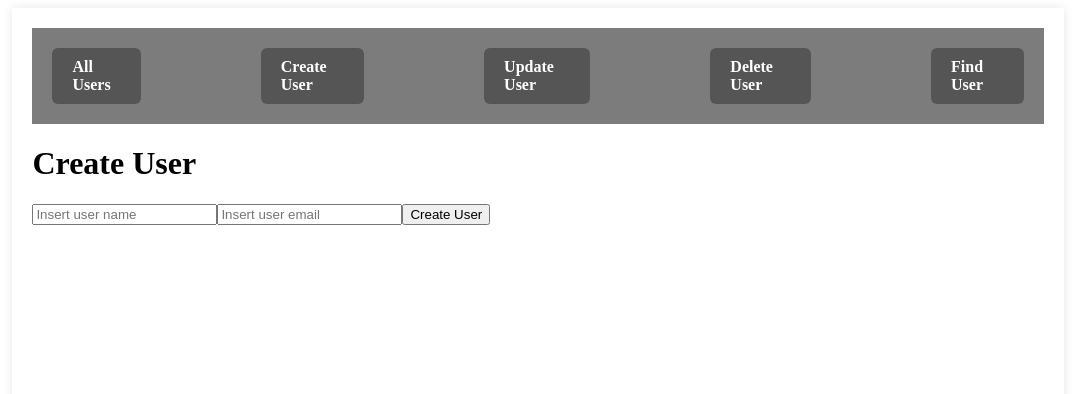
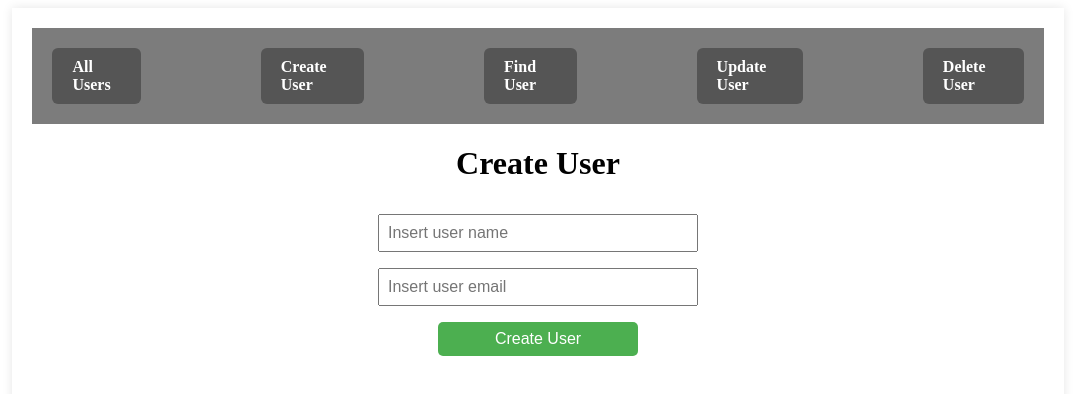
Before and after one commit to MatheusZago/node-react-restful, a React (Create React App) app in the folder frontend/: page /create-user in a window 1280 px wide. Shown: the top 394 px of the page, without its empty margins (102-1177 px from the left). Built offline with nearby package versions, Linux system fonts and the light colour scheme.

Commit message:
Add css to forms, table and details

```diff
--- a/frontend/src/components/create-user-form.jsx
+++ b/frontend/src/components/create-user-form.jsx
@@ -1,3 +1,5 @@
+import "./css/forms.css";
+
 export default function CreateUserForm({
   name,
   email,
@@ -11,7 +13,7 @@ export default function CreateUserForm({
   return (
     <div>
       <h1>Create User</h1>
-      <form onSubmit={handleSubmit}>
+      <form onSubmit={handleSubmit} className="form-container">
         <input
           type="text"
           placeholder="Insert user name"
@@ -30,8 +32,8 @@ export default function CreateUserForm({
       </form>
 
       {loading && <p>Loading...</p>}
-      {error && <p style={{ color: "red" }}>{error}</p>}
-      {message && <p style={{ color: "green" }}>{message}</p>}
+      {error && <p style={{ color: "red", textAlign: "center" }}>{error}</p>}
+      {message && <p style={{ color: "green", textAlign: "center" }}>{message}</p>}
     </div>
   );
 }
--- /dev/null
+++ b/frontend/src/components/css/forms.css
@@ -0,0 +1,33 @@
+.form-container {
+  display: flex;
+  flex-direction: column;
+  align-items: center;
+  gap: 1rem;
+  margin-top: 2rem;
+}
+
+.form-container input {
+  width: 300px;
+  padding: 0.5rem;
+  font-size: 1rem;
+}
+
+.form-container button {
+  width: 200px;
+  padding: 0.5rem;
+  font-size: 1rem;
+  background-color: #4caf50;
+  color: white;
+  border: none;
+  cursor: pointer;
+  border-radius: 5px;
+}
+
+.form-container button:disabled {
+  background-color: gray;
+  cursor: not-allowed;
+}
+
+h1{
+  text-align: center;
+}
--- /dev/null
+++ b/frontend/src/components/css/table.css
@@ -0,0 +1,31 @@
+table {
+    width: 100%;
+    border-collapse: collapse;
+    margin: 20px 0;
+    font-family: Arial, sans-serif;
+  }
+
+  /* Estilizando o cabeçalho da tabela */
+  th {
+    background-color: #f2f2f2;
+    padding: 10px;
+    text-align: left;
+    border: 1px solid #ddd;
+  }
+
+  /* Estilizando as células da tabela */
+  td {
+    padding: 10px;
+    border: 1px solid #ddd;
+    text-align: left;
+  }
+
+  /* Estilizando as linhas da tabela para um efeito de zebra (alternando cores de fundo) */
+  tr:nth-child(even) {
+    background-color: #f9f9f9;
+  }
+
+  /* Estilizando as linhas ao passar o mouse */
+  tr:hover {
+    background-color: #f1f1f1;
+  }
--- /dev/null
+++ b/frontend/src/components/css/user-details.css
@@ -0,0 +1,15 @@
+.user-details-container {
+    border: 1px solid #ccc;
+    padding: 1.5rem;
+    margin-top: 2rem;
+    border-radius: 8px;
+    background-color: #f9f9f9;
+    width: 400px;
+    margin-left: auto;
+    margin-right: auto;
+  }
+
+  .user-details-container p {
+    margin: 0.5rem 0;
+    font-size: 1rem;
+  }
--- a/frontend/src/components/delete-user-form.jsx
+++ b/frontend/src/components/delete-user-form.jsx
@@ -1,3 +1,5 @@
+import "./css/forms.css";
+
 export default function DeleteUserForm({
     inputId,
     setInputId,
@@ -9,14 +11,14 @@ export default function DeleteUserForm({
     return (
       <div>
         <h1>Delete User</h1>
-        <form onSubmit={handleSubmit}>
+        <form onSubmit={handleSubmit} className="form-container">
           <input
             type="text"
             placeholder="Insert user Id"
             value={inputId}
             onChange={(e) => setInputId(e.target.value)}
           />
-          <button type="submit">Delete</button>
+          <button type="submit" style={{ backgroundColor: "rgb(169, 63, 62)", color: "white" }}>Delete</button>
         </form>
 
         {loading && <p>Loading...</p>}
--- a/frontend/src/components/header.jsx
+++ b/frontend/src/components/header.jsx
@@ -7,9 +7,9 @@ export default function Header() {
       <nav className="nav-links">
         <Link to="/">All Users</Link>
         <Link to="/create-user">Create User</Link>
+        <Link to="/search-user">Find User</Link>
         <Link to="/update-user">Update User</Link>
         <Link to="/delete-user">Delete User</Link>
-        <Link to="/search-user">Find User</Link>
       </nav>
     </header>
   );
--- a/frontend/src/components/update-user-form.jsx
+++ b/frontend/src/components/update-user-form.jsx
@@ -1,4 +1,5 @@
 import { useState } from "react";
+import "./css/forms.css";
 
 export default function UserUpdateForm({ user, onSubmit }) {
   const [name, setName] = useState(user.name || "");
@@ -10,7 +11,7 @@ export default function UserUpdateForm({ user, onSubmit }) {
   }
 
   return (
-    <form onSubmit={handleSubmit}>
+    <form onSubmit={handleSubmit} className="form-container">
       <div>
         <input
           type="text"
--- a/frontend/src/components/user-details.jsx
+++ b/frontend/src/components/user-details.jsx
@@ -1,10 +1,12 @@
+import "../components/css/user-details.css"
+
 export default function UserDetails({ user }) {
     if (!user) {
       return <div>User not found...</div>;
     }
 
     return (
-      <div>
+      <div className="user-details-container">
         <h1>User details: </h1>
         <p><strong>ID:</strong> {user.id}</p>
         <p><strong>Name:</strong> {user.name}</p>
--- a/frontend/src/components/user-table.jsx
+++ b/frontend/src/components/user-table.jsx
@@ -1,3 +1,5 @@
+import "./css/table.css"
+
 export default function UserTable({ users }) {
     return (
       <table>
--- a/frontend/src/pages/search-user.jsx
+++ b/frontend/src/pages/search-user.jsx
@@ -1,6 +1,7 @@
 import { useState } from "react";
 import { getUserById } from "../services/user-service";
 import UserDetails from "../components/user-details";
+import "../components/css/forms.css"
 
 export default function FindUserById() {
   const [id, setId] = useState("");
@@ -30,7 +31,7 @@ export default function FindUserById() {
   return (
     <div>
       <h1>Search User</h1>
-      <form onSubmit={handleSubmit}>
+      <form onSubmit={handleSubmit} className="form-container">
         <input
           type="text"
           placeholder="Insert user Id"
--- a/frontend/src/pages/update-user-page.jsx
+++ b/frontend/src/pages/update-user-page.jsx
@@ -1,6 +1,7 @@
 import { useState } from "react";
 import { getUserById, updateUser } from "../services/user-service";
 import UserUpdateForm from "../components/update-user-form";
+import "../components/css/forms.css";
 
 export default function UpdateUser() {
   const [id, setid] = useState("");
@@ -9,7 +10,7 @@ export default function UpdateUser() {
   const [success, setSuccess] = useState(null);
   const [loading, setLoading] = useState(false);
 
-  async function handleSearch(event) {
+  async function handleSubmit(event) {
     event.preventDefault();
     setError(null);
     setSuccess(null);
@@ -44,7 +45,7 @@ export default function UpdateUser() {
     <div>
       <h1>Update User</h1>
 
-      <form onSubmit={handleSearch}>
+      <form onSubmit={handleSubmit} className="form-container">
         <input
           type="text"
           placeholder="Enter user ID"
```
